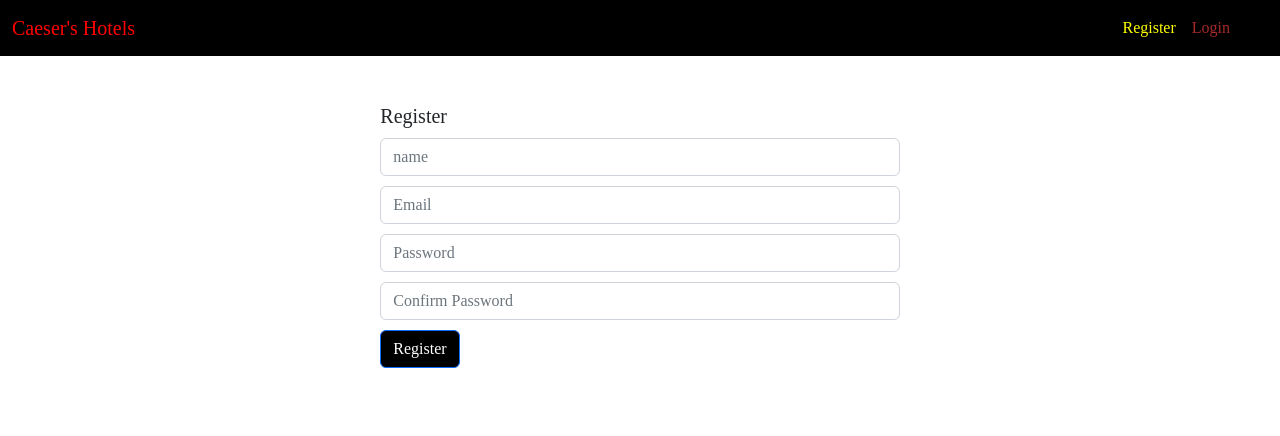
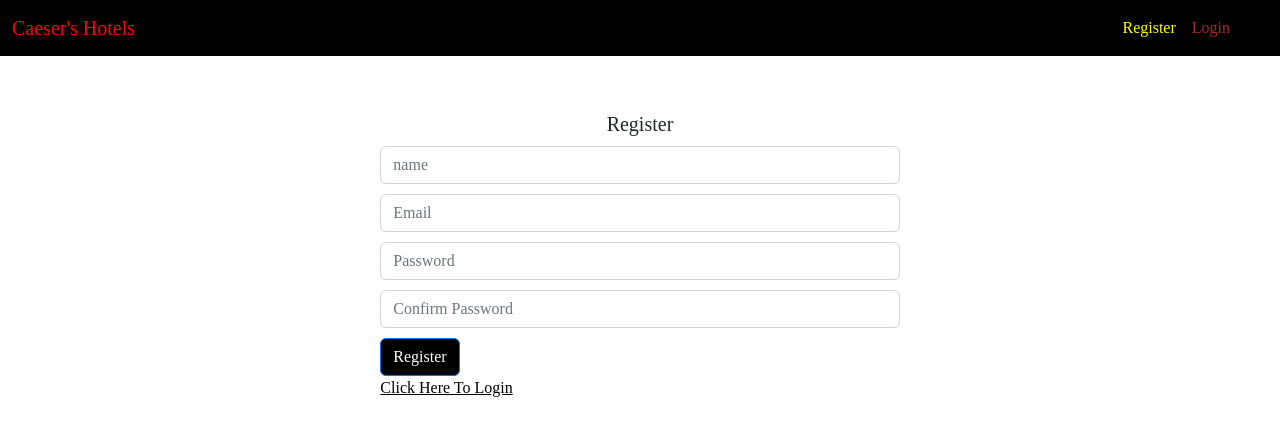
Before and after one commit to caeserlondon/caeser-hotels, a React (Create React App) app in the folder client/: page /register in a window 1280 px wide. Shown: the top 436 px of the page. Built offline with nearby package versions, Linux system fonts and the light colour scheme.

Commit message:
Updating the logic and adding login link

```diff
--- a/client/src/screens/RegisterScreen.js
+++ b/client/src/screens/RegisterScreen.js
@@ -8,31 +8,30 @@ const RegisterScreen = () => {
 	const [confirmPassword, setConfirmPassword] = useState('');
 
 	const register = async () => {
-		if (password === confirmPassword) {
+		if (password !== confirmPassword) {
+			alert('Please enter matching passwords');
+		} else {
 			const user = {
 				name,
 				email,
 				password,
-				confirmPassword,
 			};
-			console.log(user);
 
 			try {
 				const result = await axios.post('/api/users/register', user).data;
 			} catch (error) {
 				console.log(error);
 			}
-		} else {
-			alert('Please enter matching passwords');
 		}
 	};
 
 	return (
-		<div>
+		<div className="register">
 			<div className="row justify-content-center mt-5">
 				<div className="col-md-5">
+					<h3 className="text-center m-2">Register</h3>
+
 					<div>
-						<h3>Register</h3>
 						<input
 							type="text"
 							className="form-control"
@@ -64,6 +63,10 @@ const RegisterScreen = () => {
 						<button className="btn btn-primary" onClick={register}>
 							Register
 						</button>
+						<br />
+						<a style={{ color: 'black' }} href="/login">
+							Click Here To Login
+						</a>
 					</div>
 				</div>
 			</div>
```
